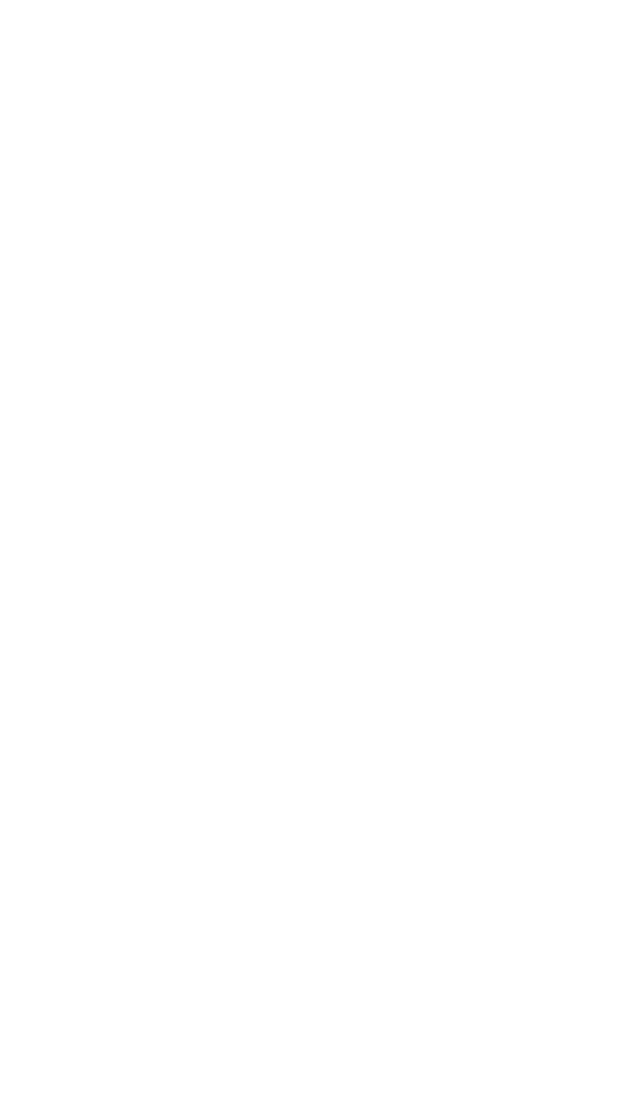
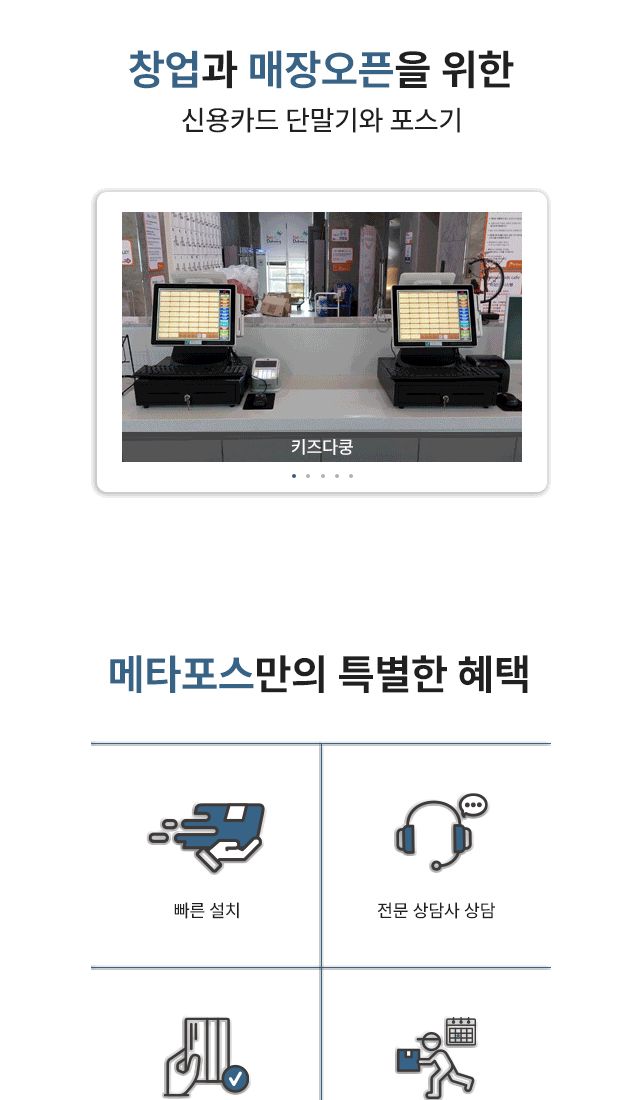
Before and after one commit to fdgh134/process, a plain HTML site: page index.html in a window 1280 px wide. Shown: the top 1100 px of the page, without its empty margins (319-959 px from the left). Before the commit the page ends 800 px from the top, so only its background shows below. Drawn offline with Linux system fonts and the light colour scheme.

Commit message:
Update index.html

```diff
--- a/index.html
+++ b/index.html
@@ -9,10 +9,10 @@
 </head>
 <body>
   <div class="detail_page">
-    <img src="01.jpg" alt="">
-    <img src="02.gif" alt="">
-    <img src="03.jpg" alt="">
-    <img src="04-1.jpg" alt="">
+    <img src="img/01.jpg" alt="">
+    <img src="img/02.gif" alt="">
+    <img src="img/03.jpg" alt="">
+    <img src="img/04-1.jpg" alt="">
   </div>
 </body>
 </html>
```
